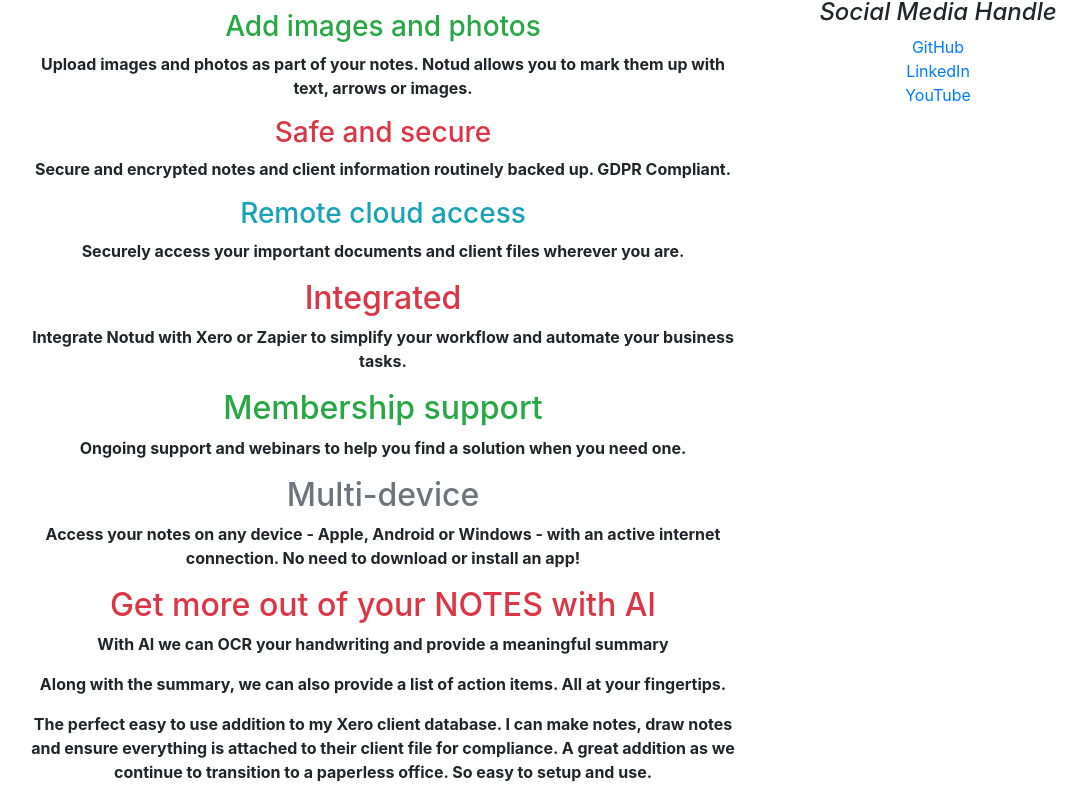
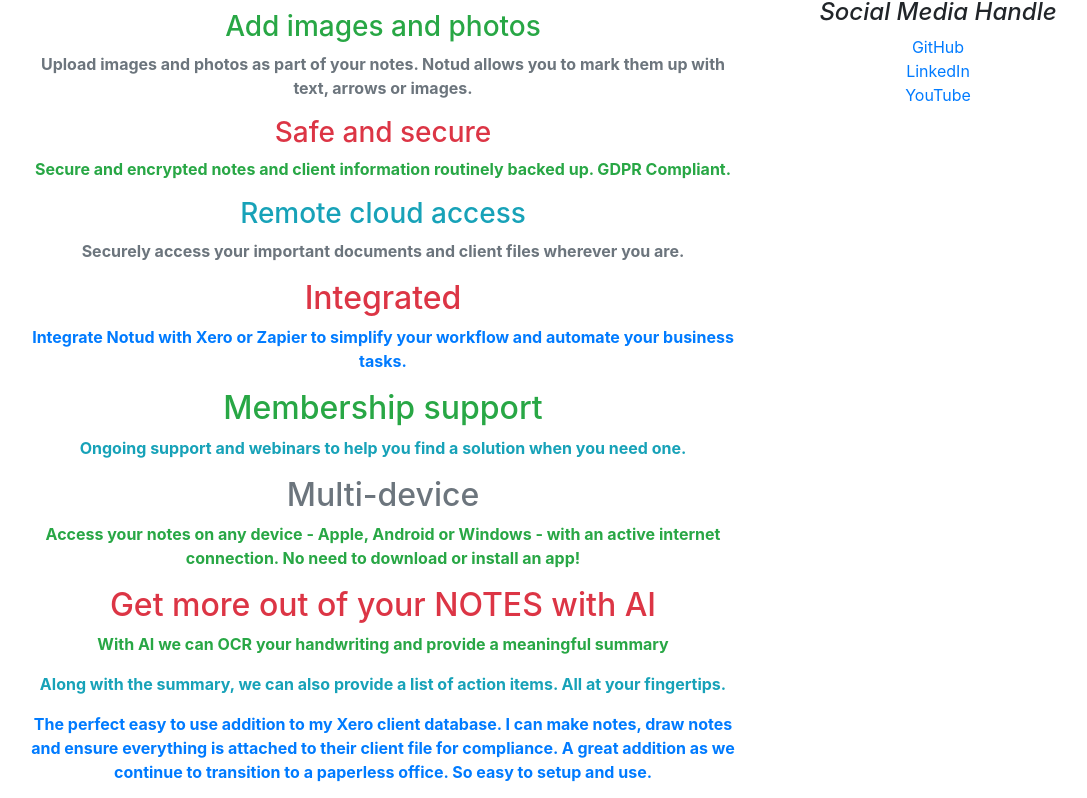
Before and after one commit to Nitin1604/notesApp-react, a React (Create React App) app: page /notesBlog in a window 1280 px wide. Shown: the part 702-1500 px from the top of the page, without its empty margins (72-1159 px from the left). Built offline with nearby package versions, Linux system fonts and the light colour scheme.

Commit message:
Updated notesBlog

```diff
--- a/src/Components/notesBlog.js
+++ b/src/Components/notesBlog.js
@@ -46,8 +46,8 @@
                                 <div className="text-white rounded">
                                     <div className="px-0" style={myStyle}>
                                         <h1 className="display-4 font-italic">What are the features of NotesApp?</h1>
-                                        <p className="lead my-3">It can add the notes, edit the notes , delete the notes</p>
-                                        <p className="lead mb-0"><a className="text-white font-weight-bold">Continue reading...</a></p>
+                                        <p className="lead my-3">It can add the notes, edit the notes , delete the notes and lock the notes such that no one can access the notes when trying to open the notes.</p>
+
                                     </div>
                                 </div>
                             </div>
@@ -65,35 +65,35 @@
                                         <p className="blog-post-meta">NotesApp created by <a href="#">Nitin</a></p>
 
                                         <h3 className="text-success">Add images and photos</h3>
-                                        <b><p>Upload images and photos as part of your notes. Notud allows you to mark them up with text, arrows or images.</p></b>
+                                        <b><p className="text-secondary">Upload images and photos as part of your notes. Notud allows you to mark them up with text, arrows or images.</p></b>
                                         <h3 className="text-danger">Safe and secure </h3>
                                         <blockquote>
-                                            <b><p>Secure and encrypted notes and client information routinely backed up. GDPR Compliant.</p></b>
+                                            <b><p className="text-success">Secure and encrypted notes and client information routinely backed up. GDPR Compliant.</p></b>
                                         </blockquote>
 
                                         <h3 className="text-info">Remote cloud access</h3>
-                                        <b><p>Securely  access your important documents and client files wherever you are.</p></b>
+                                        <b><p className="text-secondary">Securely  access your important documents and client files wherever you are.</p></b>
 
                                         <h2 className="text-danger">Integrated</h2>
-                                        <b><p>Integrate Notud with Xero or Zapier to simplify your workflow and automate your business tasks.</p></b>
+                                        <b><p className="text-primary">Integrate Notud with Xero or Zapier to simplify your workflow and automate your business tasks.</p></b>
 
                                         <h2 className="text-success">Membership support</h2>
-                                        <b><p>Ongoing support and webinars to help you find a solution when you need one.</p>
+                                        <b><p className="text-info">Ongoing support and webinars to help you find a solution when you need one.</p>
                                         </b>
 
                                         <h2 className="text-secondary">Multi-device</h2>
-                                        <b><p>Access your notes on any device - Apple, Android or Windows - with an active internet connection. No need to download or install an app!</p></b>
+                                        <b><p className="text-success">Access your notes on any device - Apple, Android or Windows - with an active internet connection. No need to download or install an app!</p></b>
                                     </div>
 
                                     <div className="blog-post">
                                         <h2 className="blog-post-title text-danger">Get more out of your NOTES with AI</h2>
 
-                                        <b><p>With AI we can OCR your handwriting and provide a meaningful summary</p></b>
+                                        <b><p className="text-success">With AI we can OCR your handwriting and provide a meaningful summary</p></b>
                                         <blockquote>
-                                        <b><p>Along with the summary, we can also provide a list of action items. All at your fingertips.</p>
+                                        <b><p className="text-info">Along with the summary, we can also provide a list of action items. All at your fingertips.</p>
                                         </b>
                                         </blockquote>
-                                        <b><p>The perfect easy to use addition to my Xero client database. I can make notes, draw notes and ensure everything is attached to their client file for compliance. A great addition as we continue to transition to a paperless office. So easy to setup and use. </p></b>
+                                        <b><p className="text-primary">The perfect easy to use addition to my Xero client database. I can make notes, draw notes and ensure everything is attached to their client file for compliance. A great addition as we continue to transition to a paperless office. So easy to setup and use. </p></b>
                                     </div>
 
 
```
